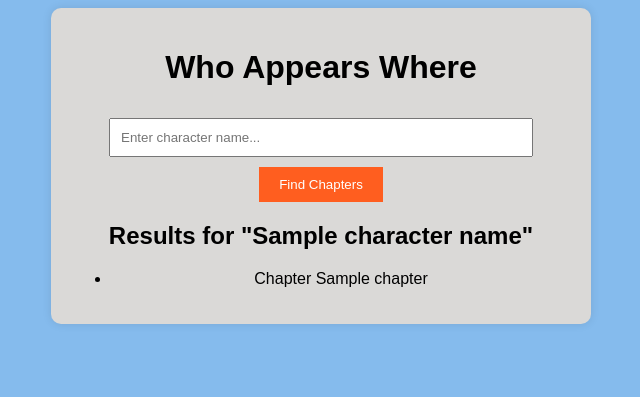
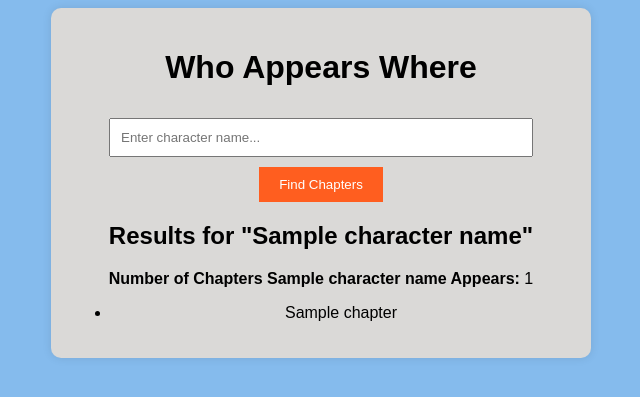
Before and after one commit to Kumitokiru/Who-Appears-Where, a Flask app: template templates/index.html in a window 1280 px wide. Shown: the top 397 px of the page, without its empty margins (319-959 px from the left). Run offline with Flask 3, Linux system fonts and the light colour scheme; the template is opened without the code that fills it: most values are stand-ins (such as "Sample title", 1, 10 or a date in 2020).

Commit message:
Update index.html

```diff
--- a/templates/index.html
+++ b/templates/index.html
@@ -3,7 +3,7 @@
 <head>
     <meta charset="UTF-8">
     <meta name="viewport" content="width=device-width, initial-scale=1.0">
-    <title>>Who Appears Where</title>
+    <title>Who Appears Where</title>
     <link rel="stylesheet" href="{{ url_for('static', filename='style.css') }}">
 </head>
 <body>
@@ -16,12 +16,14 @@
 
         {% if character_name %}
             <h2>Results for "{{ character_name }}"</h2>
+
             {% if "Not found" in chapters %}
                 <p>No chapters found for this character.</p>
             {% else %}
+                <p><strong>Number of Chapters {{ character_name }} Appears:</strong> {{ chapter_count }}</p>
                 <ul>
                     {% for chapter in chapters %}
-                        <li>Chapter {{ chapter }}</li>
+                        <li>{{ chapter }}</li>
                     {% endfor %}
                 </ul>
             {% endif %}
```
